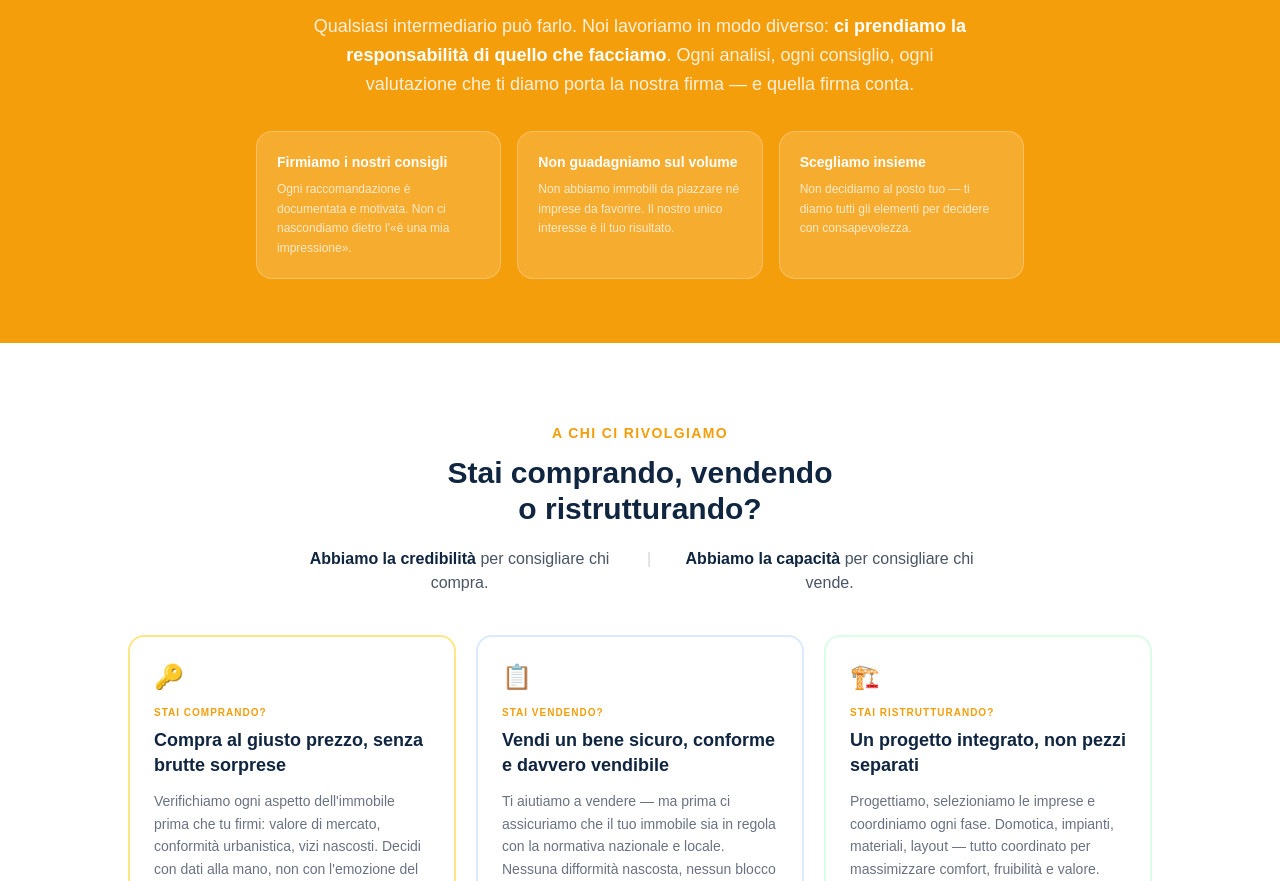
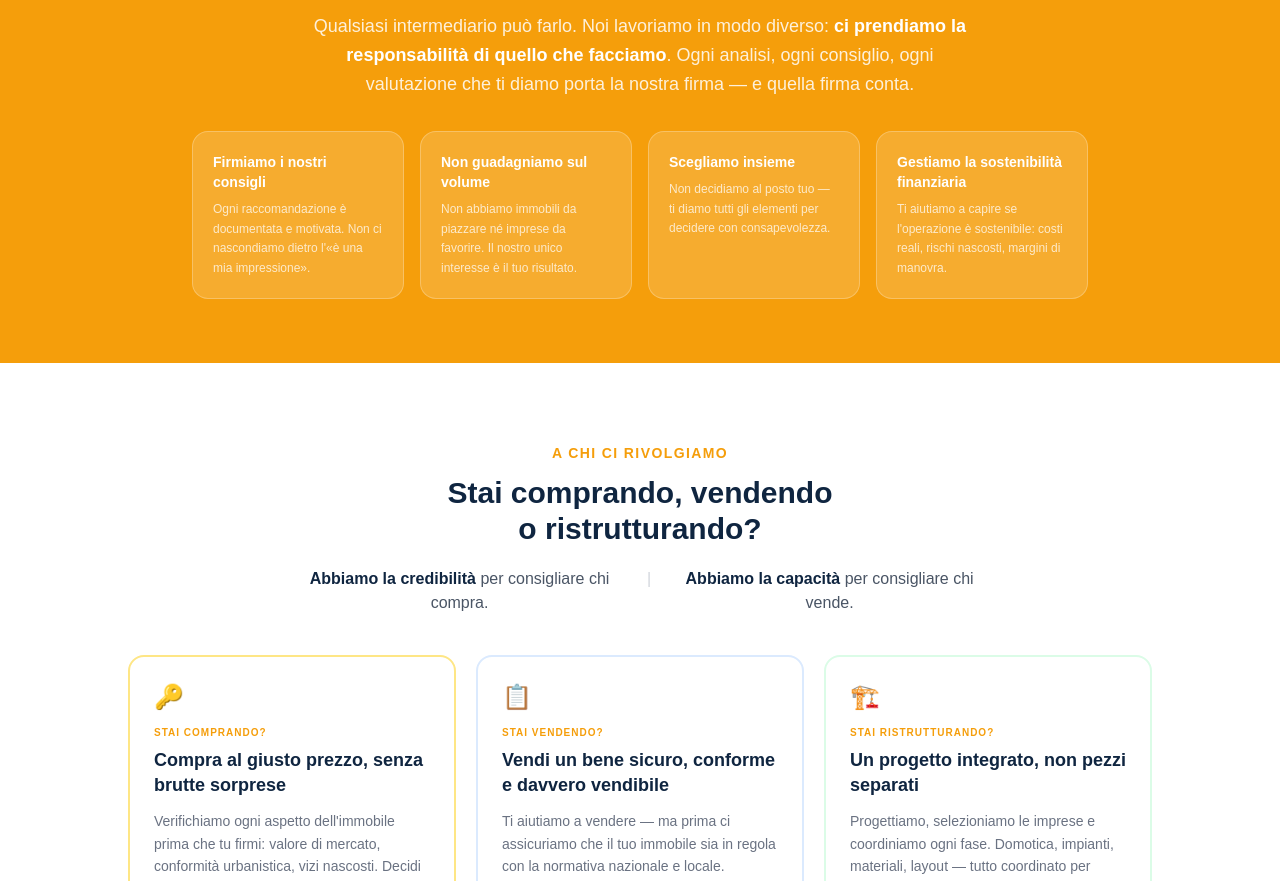
Before and after one commit to inglucabertoni-cyber/sito2, a Next.js app: page / in a window 1280 px wide. Shown: the part 940-1821 px from the top of the page. Built offline with nearby package versions, Linux system fonts and the light colour scheme; no server answers.

Commit message:
feat(home): add financial sustainability as 4th manifesto card
Co-Authored-By: Claude Sonnet 4.6 <noreply@anthropic.com>

```diff
--- a/app/page.tsx
+++ b/app/page.tsx
@@ -203,11 +203,12 @@ export default async function HomePage() {
             Ogni analisi, ogni consiglio, ogni valutazione che ti diamo porta la nostra firma —
             e quella firma conta.
           </p>
-          <div className="grid sm:grid-cols-3 gap-4 max-w-3xl mx-auto">
+          <div className="grid sm:grid-cols-2 md:grid-cols-4 gap-4 max-w-4xl mx-auto">
             {[
               { titolo: "Firmiamo i nostri consigli", desc: "Ogni raccomandazione è documentata e motivata. Non ci nascondiamo dietro l'«è una mia impressione»." },
               { titolo: "Non guadagniamo sul volume", desc: "Non abbiamo immobili da piazzare né imprese da favorire. Il nostro unico interesse è il tuo risultato." },
               { titolo: "Scegliamo insieme", desc: "Non decidiamo al posto tuo — ti diamo tutti gli elementi per decidere con consapevolezza." },
+              { titolo: "Gestiamo la sostenibilità finanziaria", desc: "Ti aiutiamo a capire se l'operazione è sostenibile: costi reali, rischi nascosti, margini di manovra." },
             ].map((item) => (
               <div key={item.titolo} className="bg-white/15 border border-white/25 rounded-2xl p-5 text-left">
                 <p className="font-black text-white text-sm mb-2">{item.titolo}</p>
```
